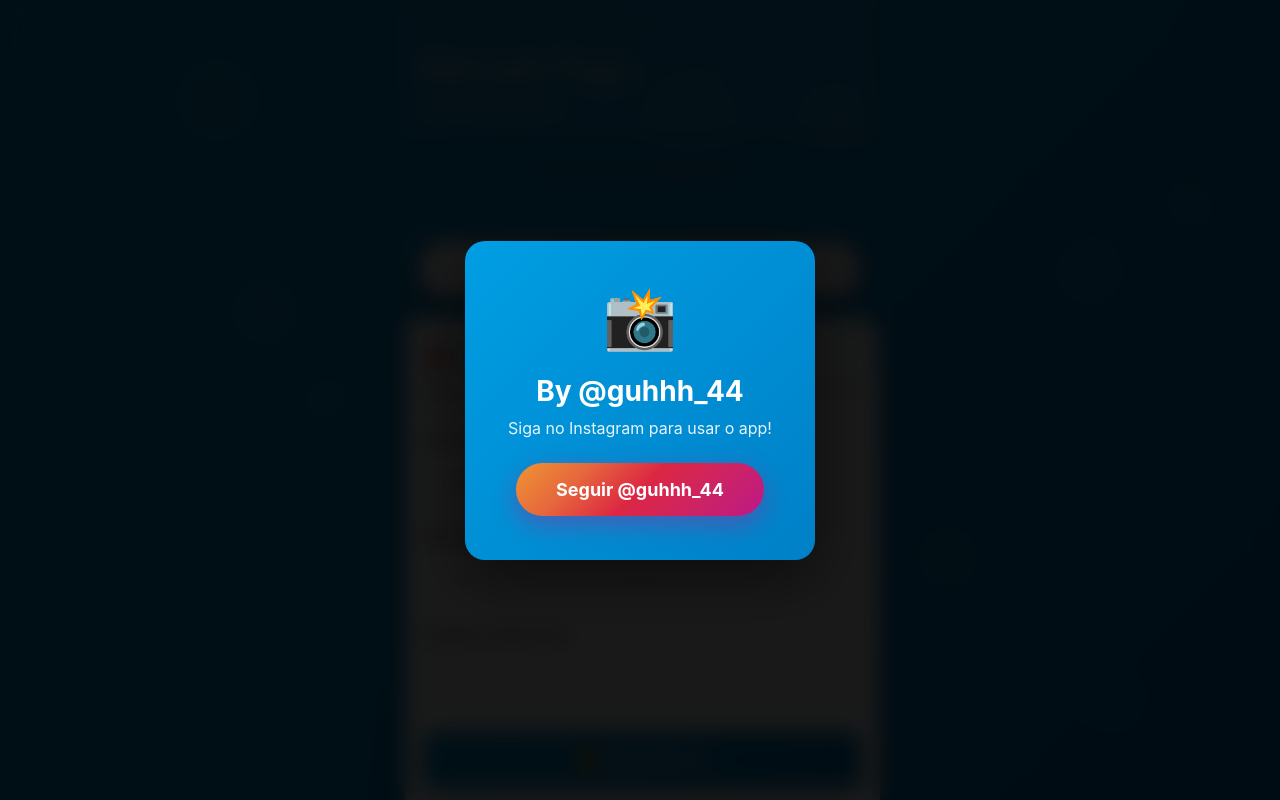
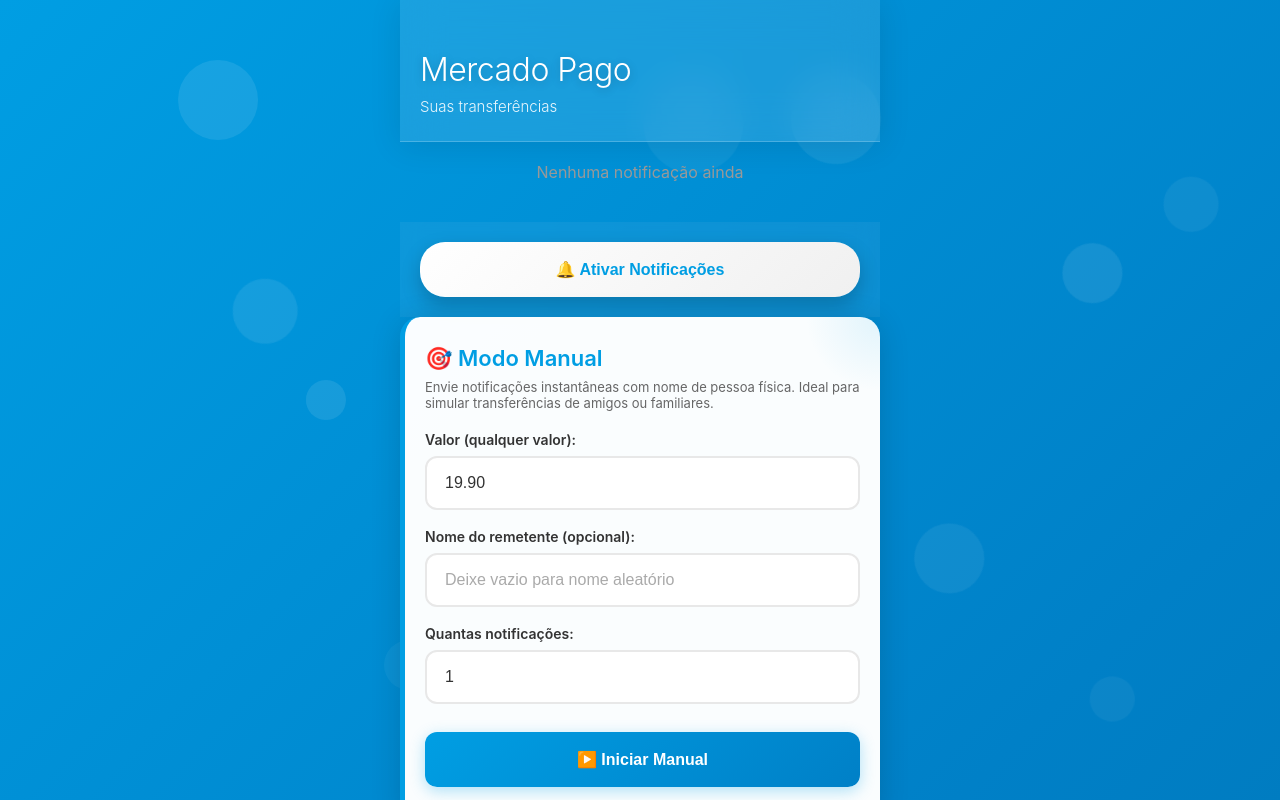
Before and after one commit to lartxcheats/nots-fake, a website: page www/index.html in a window 1280 px wide. Shown: the top 800 px of the page. Drawn offline with Linux system fonts and the light colour scheme.

Commit message:
remove modal from www

```diff
--- a/www/index.html
+++ b/www/index.html
@@ -13,18 +13,6 @@
     <link rel="stylesheet" href="style.css">
 </head>
 <body>
-    <!-- Modal de boas-vindas -->
-    <div id="welcomeModal" class="welcome-modal">
-        <div class="welcome-content">
-            <div class="welcome-icon">📸</div>
-            <h2>By @guhhh_44</h2>
-            <p>Siga no Instagram para usar o app!</p>
-            <a href="https://www.instagram.com/guhhh_44?igsh=d3FzMmRkbDM3eTRo&utm_source=qr" target="_blank" rel="noopener noreferrer" class="welcome-button" id="followButton">
-                Seguir @guhhh_44
-            </a>
-        </div>
-    </div>
-
     <!-- Partículas de fundo -->
     <div class="particles">
         <div class="particle"></div>
```
